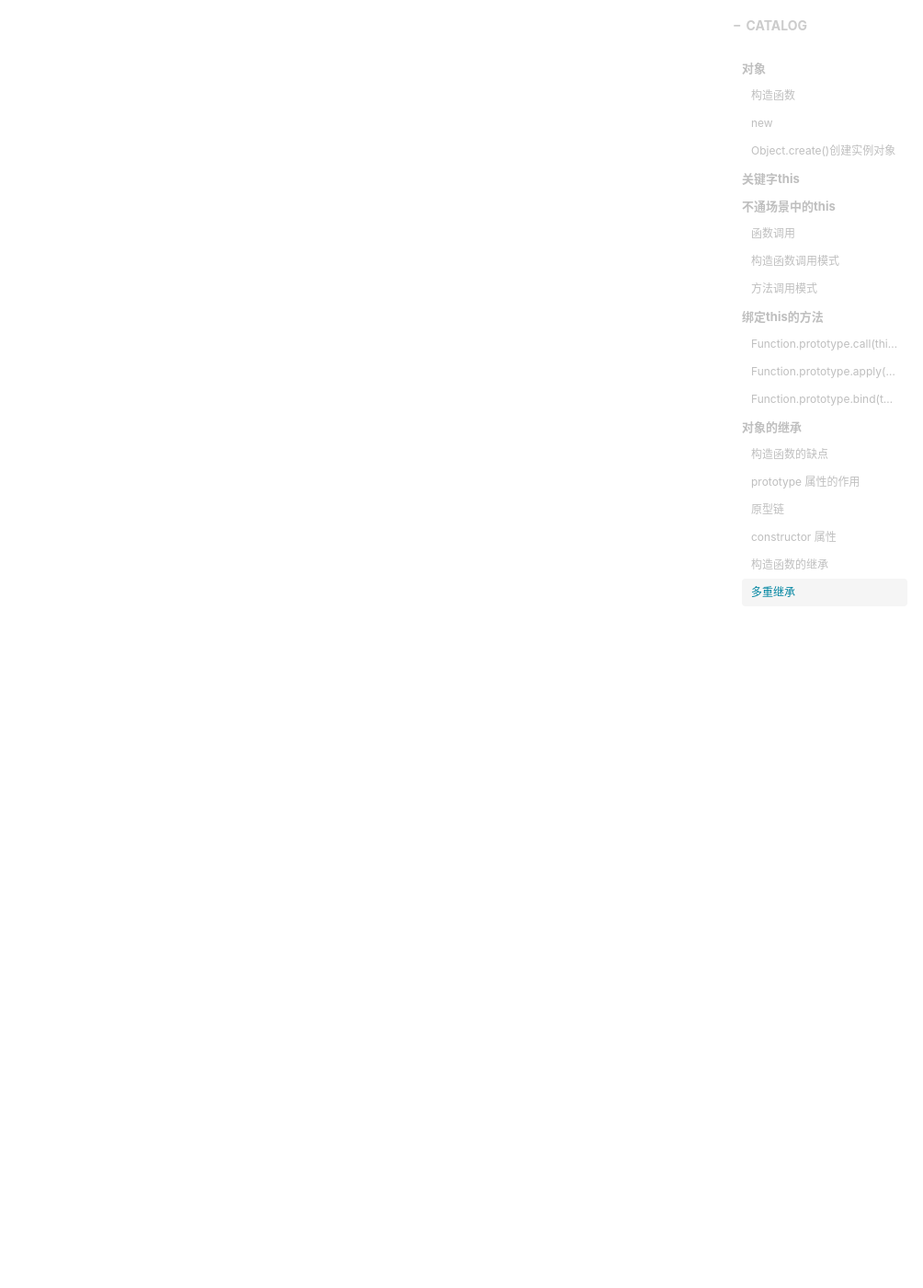
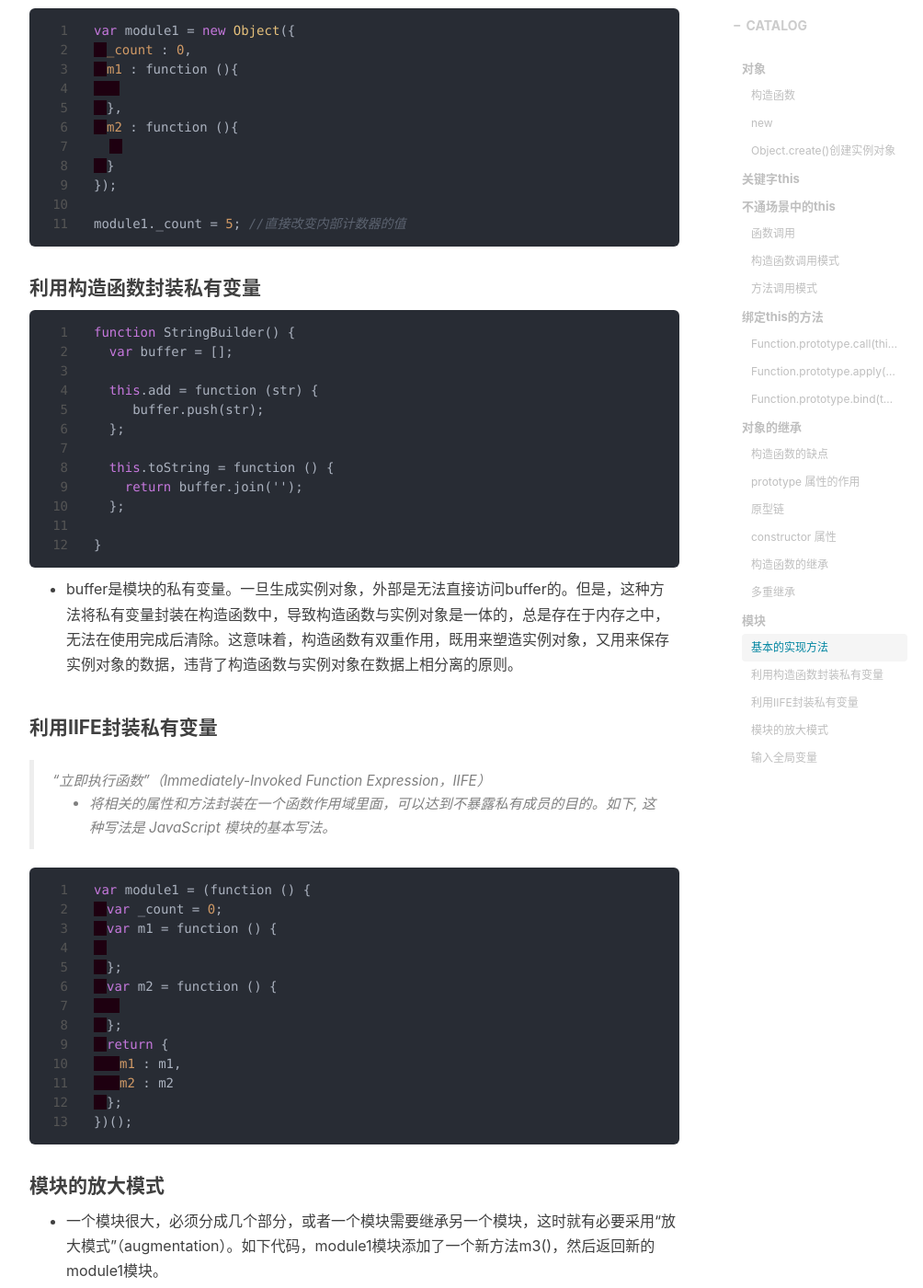
Before and after one commit to fatty-wang/fatty-wang.github.io, a Jekyll site: the page built from _posts/2018-12-15-javascript-object.md, in a window 1280 px wide and 1400 px high, scrolled down 9218 px. Shown: the whole window at 92% size, without its empty margins (233-1237 px from the left). Built offline with Jekyll 4.4.1, drawn with Linux system fonts in a browser that asks for light colours; nearby versions of some CDN libraries; comment, search, counter and statistics services are not loaded; some of the changed text lies outside the part shown.

Commit message:
javascript objectv2

````diff
--- a/_posts/2018-12-15-javascript-object.md
+++ b/_posts/2018-12-15-javascript-object.md
@@ -251,3 +251,141 @@
 ```
 
 #### 多重继承
+
+* JavaScript 不提供多重继承功能，即不允许一个对象同时继承多个对象。但是，可以通过变通方法，实现这个功能。下面代码中，子类S同时继承了父类M1和M2。这种模式又称为 **Mixin（混入）**。
+
+```javascript
+function M1() {
+  this.hello = 'hello';
+}
+
+function M2() {
+  this.world = 'world';
+}
+
+function S() {
+  M1.call(this);
+  M2.call(this);
+}
+
+// 继承 M1
+S.prototype = Object.create(M1.prototype);
+// 继承链上加入 M2
+Object.assign(S.prototype, M2.prototype);
+
+// 指定构造函数
+S.prototype.constructor = S;
+
+var s = new S();
+s.hello // 'hello'
+s.world // 'world'
+```
+## 模块
+> 模块是实现特定功能的一组属性和方法的封装。JavaScript 不是一种模块化编程语言，ES6才开始支持“类”和“模块”。下面介绍利用对象实现模块的传统方法。
+
+#### 基本的实现方法
+* 简单做法是把模块写成一个对象，所有模块成员都放到这个对象里面。如下所示，但是这样写法会暴露所有成员，内部状态可以被外部改写。如外部代码可以直接改变内部技术器_count的值。
+
+```javascript
+var module1 = new Object({
+　_count : 0,
+　m1 : function (){
+
+　},
+　m2 : function (){
+
+　}
+});
+
+module1._count = 5; //直接改变内部计数器的值
+```
+#### 利用构造函数封装私有变量
+
+```javascript
+function StringBuilder() {
+  var buffer = [];
+
+  this.add = function (str) {
+     buffer.push(str);
+  };
+
+  this.toString = function () {
+    return buffer.join('');
+  };
+
+}
+```
+
+* buffer是模块的私有变量。一旦生成实例对象，外部是无法直接访问buffer的。但是，这种方法将私有变量封装在构造函数中，导致构造函数与实例对象是一体的，总是存在于内存之中，无法在使用完成后清除。这意味着，构造函数有双重作用，既用来塑造实例对象，又用来保存实例对象的数据，违背了构造函数与实例对象在数据上相分离的原则。
+
+#### 利用IIFE封装私有变量
+> “立即执行函数”（Immediately-Invoked Function Expression，IIFE）
+* 将相关的属性和方法封装在一个函数作用域里面，可以达到不暴露私有成员的目的。如下, 这种写法是 JavaScript 模块的基本写法。
+
+```javascript
+var module1 = (function () {
+　var _count = 0;
+　var m1 = function () {
+
+　};
+　var m2 = function () {
+
+　};
+　return {
+　　m1 : m1,
+　　m2 : m2
+　};
+})();
+```
+#### 模块的放大模式
+* 一个模块很大，必须分成几个部分，或者一个模块需要继承另一个模块，这时就有必要采用“放大模式”（augmentation）。如下代码，module1模块添加了一个新方法m3()，然后返回新的module1模块。
+
+```javascript
+var module1 = (function (mod){
+　mod.m3 = function () {
+　　//...
+　};
+　return mod;
+})(module1);
+```
+* 在浏览器环境中，模块的各个部分通常都是从网上获取的，有时无法知道哪个部分会先加载。如果采用上面的写法，第一个执行的部分有可能加载一个不存在空对象，这时就要采用"宽放大模式"（Loose augmentation）。如下代码，与"放大模式"相比，“宽放大模式”就是“立即执行函数”的参数可以是空对象。
+
+```javascript
+var module1 = (function (mod) {
+
+　return mod;
+})(window.module1 || {});
+```
+#### 输入全局变量
+* 为了在模块内部调用全局变量，必须显式地将其他变量输入模块。如下：module1模块需要使用 jQuery 库和 YUI 库，就把这两个库（其实是两个模块）当作参数输入module1。这样做除了保证模块的独立性，还使得模块之间的依赖关系变得明显。
+
+```javascript
+var module1 = (function ($, YAHOO) {
+　//...
+})(jQuery, YAHOO);
+```
+* 立即执行函数还可以起到命名空间的作用。如下：finalCarousel对象输出到全局，对外暴露init和destroy接口，内部方法go、handleEvents、initialize、dieCarouselDie都是外部无法调用的。
+
+```javascript
+(function($, window, document) {
+
+  function go(num) {
+  }
+
+  function handleEvents() {
+  }
+
+  function initialize() {
+  }
+
+  function dieCarouselDie() {
+  }
+
+  //attach to the global scope
+  window.finalCarousel = {
+    init : initialize,
+    destroy : dieCarouselDie
+  }
+
+})( jQuery, window, document );
+```
````
